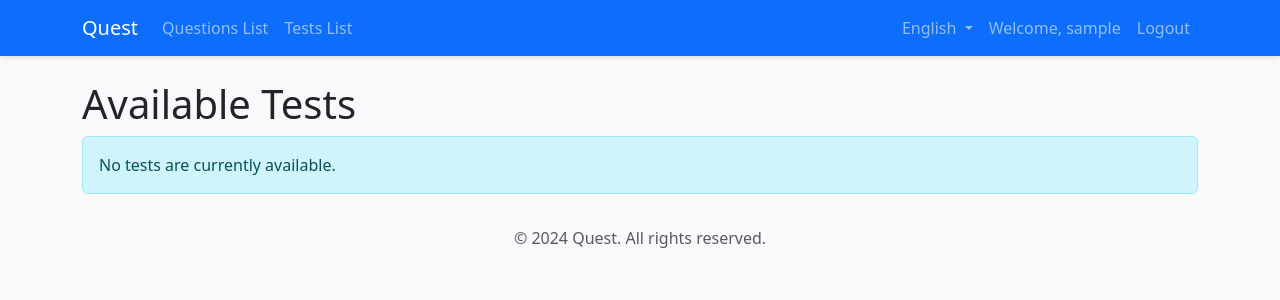
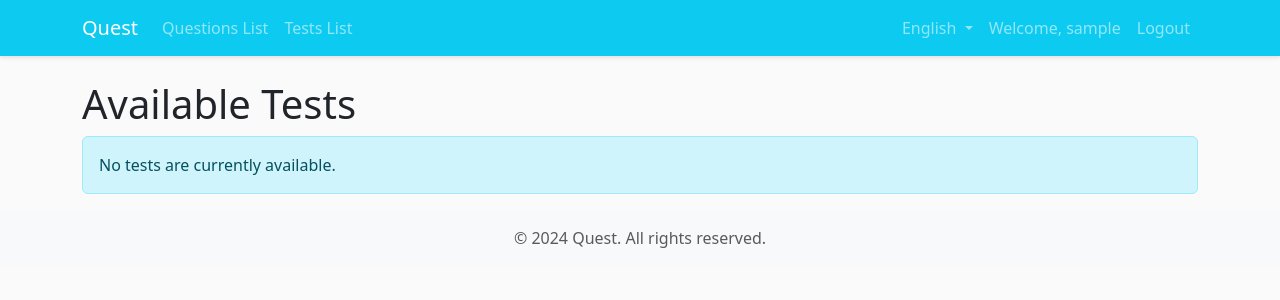
Before and after one commit to nmalish/quest, a Django app: page /en/tests/ in a window 1280 px wide. Shown: the top 300 px of the page. Run offline with Django 5.2, Linux system fonts and the light colour scheme; the visitor is signed in with stand-in values (Sample User, id 1); data that the repository does not hold is empty.

Commit message:
change color to test Github Actions

```diff
--- a/my_quest/templates/base.html
+++ b/my_quest/templates/base.html
@@ -12,7 +12,7 @@
     <!-- Custom CSS -->
     <style>
         body {
-            background-color: #f8f9fa;
+            background-color: #f8f9faab;
         }
         .navbar {
             box-shadow: 0 2px 4px rgba(0,0,0,.1);
@@ -37,7 +37,7 @@
 </head>
 <body>
     <!-- Navigation -->
-    <nav class="navbar navbar-expand-lg navbar-dark bg-primary mb-4">
+    <nav class="navbar navbar-expand-lg navbar-dark bg-info mb-4">
         <div class="container">
             <a class="navbar-brand" href="{% url 'test_list' %}">{% trans "Quest" %}</a>
             <button class="navbar-toggler" type="button" data-bs-toggle="collapse" data-bs-target="#navbarNav">
--- a/my_quest/templates/registration/login.html
+++ b/my_quest/templates/registration/login.html
@@ -26,7 +26,7 @@
                             <input type="password" name="password" id="id_password" class="form-control" required>
                         </div>
                         <div class="d-grid">
-                            <button type="submit" class="btn btn-primary">{% trans "Login" %}</button>
+                            <button type="submit" class="btn btn-info">{% trans "Login" %}</button>
                         </div>
                     </form>
                 </div>
--- a/quest/templates/quest/take_test.html
+++ b/quest/templates/quest/take_test.html
@@ -37,7 +37,7 @@
                 </div>
 
                 <div class="mt-4">
-                    <button type="submit" class="btn btn-primary">
+                    <button type="submit" class="btn btn-info">
                         {% if progress.current == progress.total %}
                             {% trans "Submit Test" %}
                         {% else %}
--- a/quest/templates/quest/test_list.html
+++ b/quest/templates/quest/test_list.html
@@ -20,7 +20,7 @@
                                         | {% trans "Time Limit" %}: {{ test.time_limit }} {% trans "minutes" %}
                                     {% endif %}
                                 </small>
-                                <a href="{% url 'start_test' test.id %}" class="btn btn-primary">
+                                <a href="{% url 'start_test' test.id %}" class="btn btn-info">
                                     {% trans "Start Test" %}
                                 </a>
                             </div>
```
Also changed, not shown: 1 other file.
